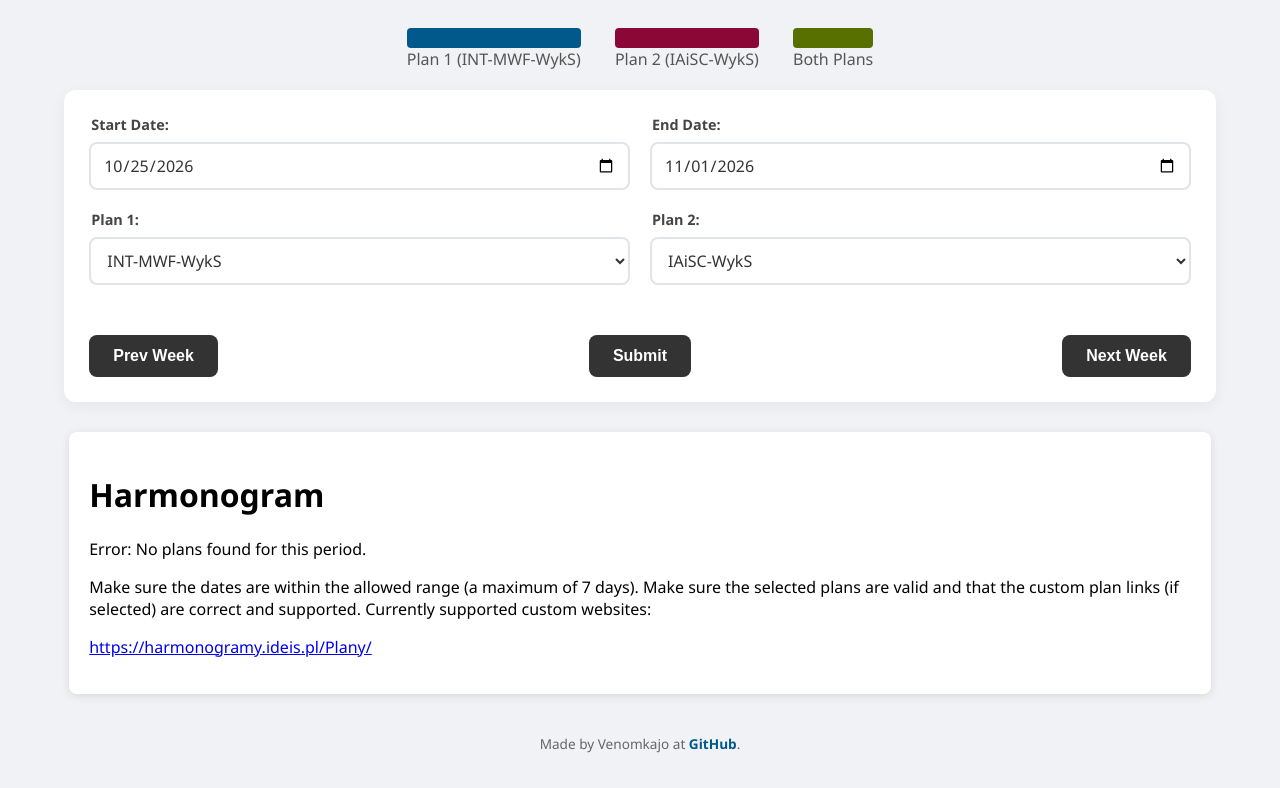
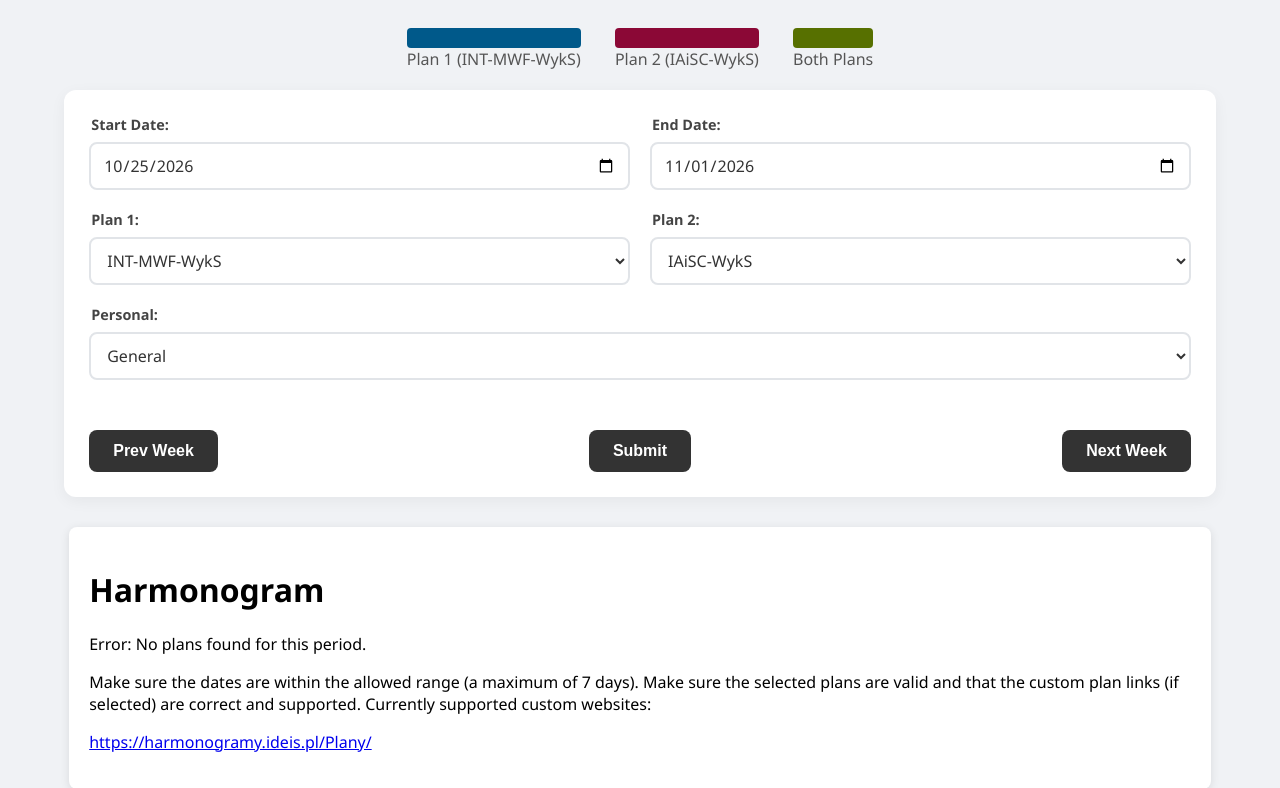
Before and after one commit to Venomkajo/combine-dsw-plan, a FastAPI app: page / in a window 1280 px wide. Shown: the top 788 px of the page. Before the commit the page ends 753 px from the top, so only its background shows below. Run offline with FastAPI, Linux system fonts and the light colour scheme; data that the repository does not hold is empty.

Commit message:
added version 1.0 personal plan filtering for qol

```diff
--- a/app/main.py
+++ b/app/main.py
@@ -108,8 +108,9 @@
     end_date: Optional[date] = date.today() + timedelta(days=7),
     plan1: Optional[str] = "INT-MWF-WykS",
     plan2: Optional[str] = "IAiSC-WykS",
-    custom_plan1_url: Optional[str] = "",
-    custom_plan2_url: Optional[str] = ""
+    custom_plan1_url: Optional[str] = None,
+    custom_plan2_url: Optional[str] = None,
+    personal: Optional[bool] = False
 ):
 
     invalid_custom_plan1 = plan1 == "custom" and (
@@ -129,6 +130,7 @@
             "plan2": plan2,
             "custom_plan1_url": custom_plan1_url,
             "custom_plan2_url": custom_plan2_url,
+            "personal": personal,
             "error_message": "Custom plans selected but no valid links provided. Please enter a valid link for all custom plans. Currently supported custom link format: https://harmonogramy.ideis.pl/Plany/"
         })
 
@@ -147,6 +149,7 @@
             "plan2": plan2,
             "custom_plan1_url": custom_plan1_url,
             "custom_plan2_url": custom_plan2_url,
+            "personal": personal,
             "error_message": "One or both plan links are missing. Please select a plan or provide a valid custom link."
         })
 
@@ -166,6 +169,7 @@
             "plan2": plan2,
             "custom_plan1_url": custom_plan1_url,
             "custom_plan2_url": custom_plan2_url,
+            "personal": personal,
             "error_message": "Error fetching plan data. Please try again later."
         })
 
@@ -176,6 +180,13 @@
     for d in all_dates:
         entries1 = set(p1_data.get(d, []))
         entries2 = set(p2_data.get(d, []))
+
+        if personal:
+            patterns = ["Algorytmy genetyczne i sztuczne sieci neuronowe", "Seminarium dyplomowe 1", "Język obcy 3", "Nowatorski projekt indywidualny", "Zajęcia z tutorem", "Wprowadzenie do Praktyki zawodowej 2", "Programowanie w C++"]
+
+            for pattern in patterns:
+                entries2 = {item for item in entries2 if not pattern in item[1]}
+
 
         day_entries = []
 
@@ -204,6 +215,7 @@
         "plan2": plan2,
         "custom_plan1_url": custom_plan1_url,
         "custom_plan2_url": custom_plan2_url,
+        "personal": personal,
         "error_message": ""
     })
 
--- a/templates/index.html
+++ b/templates/index.html
@@ -64,6 +64,13 @@
             </div>
         </div>
         <div class="error" id="form-error-message" hidden></div>
+        <div class="plan-selection personal-selection">
+            <label for="personal">Personal:</label>
+            <select id="personal" name="personal">
+                <option value="false" {% if not personal %}selected{% endif %}>General</option>
+                <option value="true" {% if personal %}selected{% endif %}>Personal</option>
+            </select>
+        </div>
         <div class="button-container">
             <button type="button" id="previous-week-button">Prev Week</button>
             <button type="submit">Submit</button>
```
Also changed, not shown: static/stylesheets/index.css (line endings or trailing spaces).
